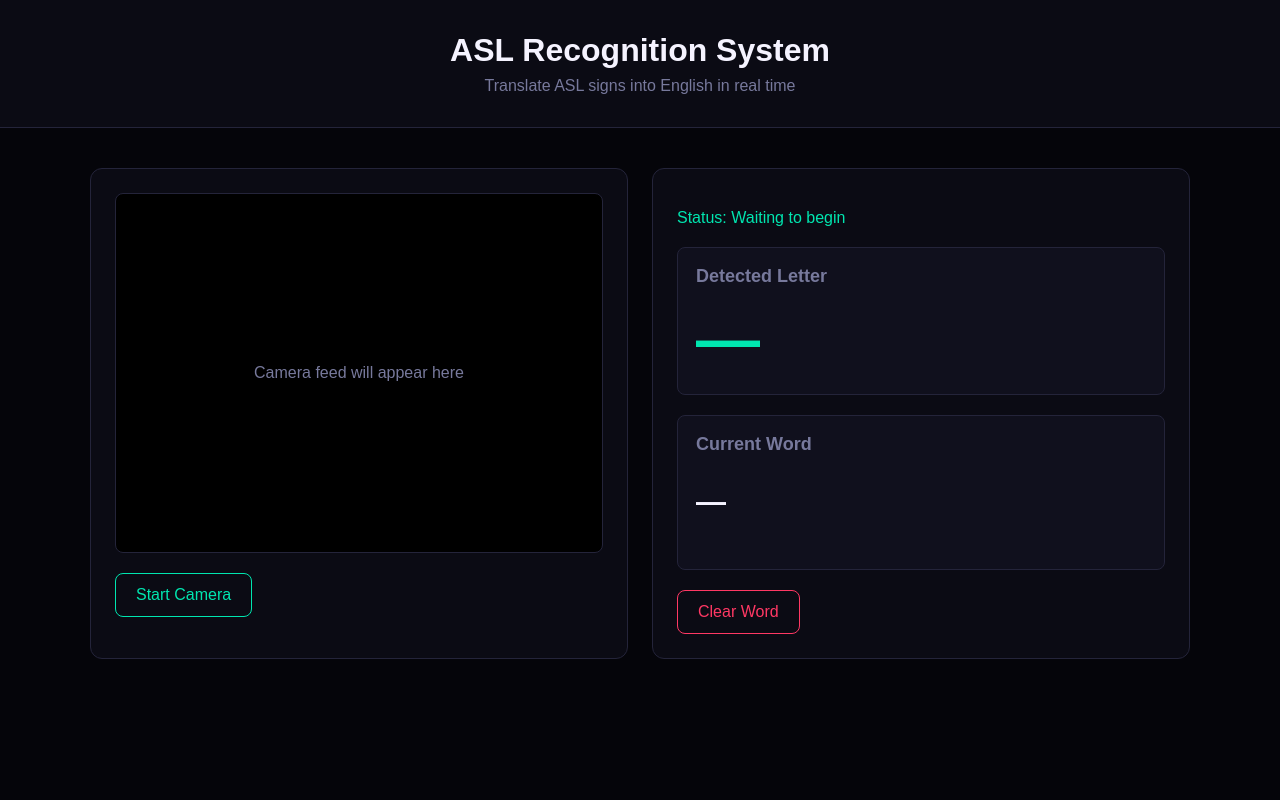
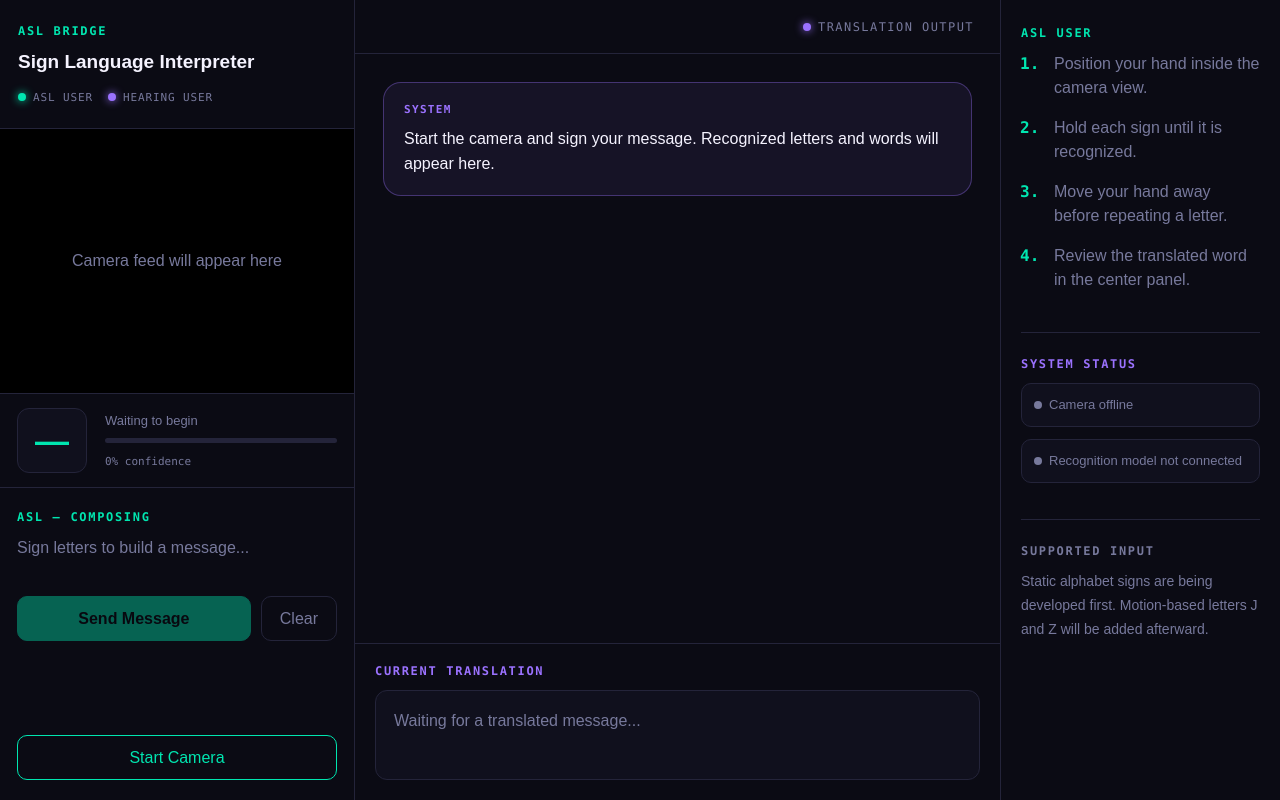
Before and after one commit to belleenoble/Real-Time-American-Sign-Language-Translator-Project---CMPE-131, a React (Create React App) app in the folder frontend/: page / in a window 1280 px wide. Built offline with nearby package versions, Linux system fonts and the light colour scheme.

Commit message:
built 3-column ASL translation interface

```diff
--- a/frontend/src/App.css
+++ b/frontend/src/App.css
@@ -16,60 +16,126 @@
   box-sizing: border-box;
 }
 
+html,
+body,
+#root {
+  min-height: 100%;
+}
+
 body {
   margin: 0;
-  background-color: var(--background);
+  background: var(--background);
   color: var(--text-primary);
   font-family: Arial, sans-serif;
 }
 
-.app {
-  min-height: 100vh;
+button {
+  font: inherit;
 }
 
-header {
-  padding: 32px 24px;
-  text-align: center;
-  background-color: var(--panel);
+.app-shell {
+  display: grid;
+  grid-template-columns: 355px minmax(420px, 1fr) 280px;
+  min-height: 100vh;
+  background: var(--background);
+}
+
+.sidebar,
+.conversation-panel {
+  min-width: 0;
+  background: var(--panel);
+}
+
+.camera-sidebar {
+  display: flex;
+  flex-direction: column;
+  border-right: 1px solid var(--border);
+}
+
+.guide-sidebar {
+  padding: 26px 20px;
+  border-left: 1px solid var(--border);
+}
+
+.brand {
+  padding: 24px 18px;
   border-bottom: 1px solid var(--border);
 }
 
-header h1 {
-  margin: 0 0 8px;
+.brand h1 {
+  margin: 0;
+  font-size: 19px;
+  line-height: 1.3;
 }
 
-header p {
-  margin: 0;
+.eyebrow {
+  margin: 0 0 12px;
   color: var(--text-secondary);
+  font-family: Consolas, monospace;
+  font-size: 12px;
+  font-weight: 700;
+  letter-spacing: 0.14em;
 }
 
-main {
-  display: flex;
-  gap: 24px;
-  width: min(1100px, calc(100% - 48px));
-  margin: 40px auto;
+.asl-text {
+  color: var(--asl-green);
 }
 
-.camera-section,
-.results-section {
-  flex: 1;
-  padding: 24px;
-  background-color: var(--panel);
-  border: 1px solid var(--border);
-  border-radius: 12px;
+.hearing-text {
+  color: var(--hearing-purple);
+}
+
+.user-key {
+  display: flex;
+  flex-wrap: wrap;
+  gap: 15px;
+  margin-top: 16px;
+  color: var(--text-secondary);
+  font-family: Consolas, monospace;
+  font-size: 11px;
+  letter-spacing: 0.08em;
+}
+
+.user-key span,
+.conversation-header,
+.status-box {
+  display: flex;
+  align-items: center;
+  gap: 7px;
+}
+
+.dot {
+  display: inline-block;
+  flex: 0 0 auto;
+  width: 8px;
+  height: 8px;
+  border-radius: 50%;
+}
+
+.asl-dot {
+  background: var(--asl-green);
+  box-shadow: 0 0 8px var(--asl-green);
+}
+
+.hearing-dot {
+  background: var(--hearing-purple);
+  box-shadow: 0 0 8px var(--hearing-purple);
+}
+
+.offline-dot {
+  background: var(--text-secondary);
 }
 
 .camera-container {
+  position: relative;
   display: flex;
   align-items: center;
   justify-content: center;
+  aspect-ratio: 4 / 3;
   width: 100%;
-  height: 360px;
-  margin-bottom: 20px;
   overflow: hidden;
-  background-color: #000000;
-  border: 1px solid var(--border);
-  border-radius: 8px;
+  background: #000000;
+  border-bottom: 1px solid var(--border);
   color: var(--text-secondary);
 }
 
@@ -80,73 +146,291 @@ main {
   transform: scaleX(-1);
 }
 
+.camera-placeholder {
+  padding: 24px;
+  text-align: center;
+}
+
+.camera-placeholder p {
+  margin: 0;
+}
+
 .hidden {
   display: none;
 }
 
-.status {
-  color: var(--asl-green);
+.camera-status {
+  display: grid;
+  grid-template-columns: 70px 1fr;
+  gap: 18px;
+  padding: 14px 17px;
+  border-bottom: 1px solid var(--border);
 }
 
-.result-card {
-  margin: 20px 0;
-  padding: 18px;
-  background-color: var(--panel-light);
+.letter-preview {
+  display: grid;
+  place-items: center;
+  min-height: 65px;
+  background: var(--panel-light);
   border: 1px solid var(--border);
-  border-radius: 8px;
+  border-radius: 12px;
+  color: var(--asl-green);
+  font-size: 34px;
+  font-weight: 700;
 }
 
-.result-card h2 {
-  margin-top: 0;
-  color: var(--text-secondary);
-  font-size: 18px;
+.confidence {
+  align-self: center;
+  min-width: 0;
 }
 
-.detected-letter {
-  margin: 0;
-  color: var(--asl-green);
-  font-size: 64px;
-  font-weight: bold;
+.confidence p {
+  margin: 0 0 10px;
+  overflow: hidden;
+  color: var(--text-secondary);
+  font-size: 13px;
+  text-overflow: ellipsis;
+  white-space: nowrap;
+}
+
+.confidence span {
+  color: var(--text-secondary);
+  font-family: Consolas, monospace;
+  font-size: 11px;
+}
+
+.confidence-track {
+  height: 5px;
+  margin-bottom: 8px;
+  overflow: hidden;
+  background: var(--border);
+  border-radius: 999px;
+}
+
+.confidence-fill {
+  width: 0%;
+  height: 100%;
+  background: var(--asl-green);
+}
+
+.composer {
+  padding: 22px 17px 18px;
 }
 
 .current-word {
-  min-height: 36px;
-  color: var(--text-primary);
-  font-size: 30px;
-  font-weight: bold;
+  min-height: 42px;
+  margin: 0 0 18px;
+  color: var(--text-secondary);
+  line-height: 1.5;
+  overflow-wrap: anywhere;
+}
+
+.button-row {
+  display: grid;
+  grid-template-columns: 1fr auto;
+  gap: 10px;
 }
 
 button {
-  padding: 12px 20px;
-  background-color: transparent;
-  border: 1px solid var(--asl-green);
-  border-radius: 8px;
-  color: var(--asl-green);
-  font-size: 16px;
+  min-height: 45px;
+  padding: 0 18px;
+  border-radius: 10px;
   cursor: pointer;
-  transition: 0.2s ease;
+  transition:
+    background-color 150ms ease,
+    color 150ms ease,
+    transform 150ms ease;
 }
 
-button:hover {
-  background-color: var(--asl-green);
+button:hover:not(:disabled) {
+  transform: translateY(-1px);
+}
+
+button:disabled {
+  cursor: not-allowed;
+  opacity: 0.35;
+}
+
+.primary-button {
+  border: 1px solid var(--asl-green);
+  background: var(--asl-green);
   color: var(--background);
+  font-weight: 700;
 }
 
 .clear-button {
-  background-color: transparent;
+  border: 1px solid var(--border);
+  background: transparent;
+  color: var(--text-secondary);
+}
+
+.clear-button:hover {
   border-color: var(--error-red);
   color: var(--error-red);
 }
 
-.clear-button:hover {
-  background-color: var(--error-red);
-  color: var(--text-primary);
+.camera-button {
+  width: calc(100% - 34px);
+  margin: auto 17px 20px;
+  border: 1px solid var(--asl-green);
+  background: transparent;
+  color: var(--asl-green);
+}
+
+.camera-button:hover {
+  background: var(--asl-green);
+  color: var(--background);
+}
+
+.conversation-panel {
+  display: flex;
+  flex-direction: column;
+  min-height: 100vh;
+}
+
+.conversation-header {
+  justify-content: flex-end;
+  min-height: 54px;
+  padding: 0 26px;
+  border-bottom: 1px solid var(--border);
+  color: var(--text-secondary);
+  font-family: Consolas, monospace;
+  font-size: 12px;
+  letter-spacing: 0.12em;
+}
+
+.conversation-area {
+  flex: 1;
+  padding: 28px;
+}
+
+.welcome-message {
+  max-width: 680px;
+  margin-left: auto;
+  padding: 18px 20px;
+  background: rgba(155, 114, 255, 0.08);
+  border: 1px solid rgba(155, 114, 255, 0.35);
+  border-radius: 18px;
+  line-height: 1.6;
+}
+
+.welcome-message p {
+  margin: 0;
+}
+
+.message-author {
+  margin-bottom: 7px !important;
+  color: var(--hearing-purple);
+  font-family: Consolas, monospace;
+  font-size: 11px;
+  font-weight: 700;
+  letter-spacing: 0.12em;
+}
+
+.output-area {
+  padding: 20px;
+  border-top: 1px solid var(--border);
+}
+
+.translation-output {
+  min-height: 90px;
+  padding: 18px;
+  background: var(--panel-light);
+  border: 1px solid var(--border);
+  border-radius: 12px;
+  color: var(--text-secondary);
+  line-height: 1.5;
+}
+
+.guide-sidebar section {
+  padding-bottom: 24px;
+}
+
+.guide-section {
+  padding-top: 24px;
+  border-top: 1px solid var(--border);
+}
+
+.instructions {
+  margin: 0;
+  padding-left: 28px;
+  color: var(--text-secondary);
+}
+
+.instructions li {
+  margin-bottom: 16px;
+  padding-left: 5px;
+  line-height: 1.5;
+}
+
+.instructions li::marker {
+  color: var(--asl-green);
+  font-family: Consolas, monospace;
+  font-weight: 700;
+}
+
+.status-box {
+  margin-bottom: 12px;
+  padding: 12px;
+  background: var(--panel-light);
+  border: 1px solid var(--border);
+  border-radius: 10px;
+  color: var(--text-secondary);
+  font-size: 13px;
+  line-height: 1.4;
+}
+
+.guide-copy {
+  margin: 0;
+  color: var(--text-secondary);
+  font-size: 14px;
+  line-height: 1.7;
+}
+
+@media (max-width: 1100px) {
+  .app-shell {
+    grid-template-columns: 330px minmax(0, 1fr);
+  }
+
+  .guide-sidebar {
+    grid-column: 1 / -1;
+    border-top: 1px solid var(--border);
+    border-left: 0;
+  }
 }
 
 @media (max-width: 750px) {
-  main {
-    flex-direction: column;
-    width: min(100% - 24px, 1100px);
-    margin: 20px auto;
+  .app-shell {
+    display: block;
+  }
+
+  .camera-sidebar,
+  .guide-sidebar {
+    border-right: 0;
+    border-left: 0;
+  }
+
+  .conversation-panel {
+    min-height: 600px;
+    border-top: 1px solid var(--border);
+  }
+
+  .conversation-area {
+    padding: 18px;
+  }
+
+  .welcome-message {
+    margin: 0;
   }
 }
+
+.primary-button:disabled {
+  opacity: 0.4;
+  cursor: not-allowed;
+}
+
+.welcome-message,
+.output-area {
+  width: min(100%, 850px);
+  margin-inline: auto;
+}
--- a/frontend/src/App.js
+++ b/frontend/src/App.js
@@ -7,6 +7,9 @@ function App() {
 
   const [cameraOn, setCameraOn] = useState(false);
   const [status, setStatus] = useState("Waiting to begin");
+
+  const [detectedLetter, setDetectedLetter] = useState("");
+  const [currentWord, setCurrentWord] = useState("");
 
   async function startCamera() {
     console.log("Start Camera was pressed");
@@ -26,7 +29,7 @@ function App() {
       setStatus("Camera active");
     } catch (error) {
       console.error("Camera error:", error);
-      setStatus('Camera error: ${error.name}');
+      setStatus(`Camera error: ${error.name}`);
     }
   }
 
@@ -65,15 +68,24 @@ function App() {
     };
   }, []);
 
+  function clearWord() {
+    setDetectedLetter("");
+    setCurrentWord("");
+  }
+
   return (
-    <div className="app">
-      <header>
-        <h1>ASL Recognition System</h1>
-        <p>Translate ASL signs into English in real time</p>
-      </header>
+    <div className="app-shell">
+      <aside className="sidebar camera-sidebar">
+        <div className="brand">
+          <p className="eyebrow asl-text">ASL BRIDGE</p>
+          <h1>Sign Language Interpreter</h1>
 
-      <main>
-        <section className="camera-section">
+          <div className="user-key">
+            <span><i className="dot asl-dot" /> ASL USER</span>
+            <span><i className="dot hearing-dot" /> HEARING USER</span>
+          </div>
+        </div>
+
         <div className="camera-container">
           <video
             ref={videoRef}
@@ -83,30 +95,107 @@ function App() {
             muted
           />
 
-            {!cameraOn && <p>Camera feed will appear here</p>}
+          {!cameraOn && (
+            <div className="camera-placeholder">
+              <p>Camera feed will appear here</p>
+            </div>
+          )}
         </div>
 
-          <button onClick={toggleCamera}>
+        <div className="camera-status">
+          <div className="letter-preview">
+            {detectedLetter || "—"}
+          </div>
+
+          <div className="confidence">
+            <p>{status}</p>
+            <div className="confidence-track">
+              <div className="confidence-fill" />
+            </div>
+            <span>0% confidence</span>
+          </div>
+        </div>
+
+        <div className="composer">
+          <p className="eyebrow asl-text">ASL — COMPOSING</p>
+          <p className="current-word">
+            {currentWord || "Sign letters to build a message..."}
+          </p>
+
+          <div className="button-row">
+            <button className="primary-button" disabled>
+              Send Message
+            </button>
+
+            <button className="clear-button" onClick={clearWord}>
+              Clear
+            </button>
+          </div>
+        </div>
+
+        <button className="camera-button" onClick={toggleCamera}>
           {cameraOn ? "Stop Camera" : "Start Camera"}
         </button>
+      </aside>
+
+      <main className="conversation-panel">
+        <div className="conversation-header">
+          <span className="dot hearing-dot" />
+          <span>TRANSLATION OUTPUT</span>
+        </div>
+
+        <div className="conversation-area">
+          <div className="welcome-message">
+            <p className="message-author">SYSTEM</p>
+            <p>
+              Start the camera and sign your message. Recognized letters and
+              words will appear here.
+            </p>
+          </div>
+        </div>
+
+        <div className="output-area">
+          <p className="eyebrow hearing-text">CURRENT TRANSLATION</p>
+          <div className="translation-output">
+            {currentWord || "Waiting for a translated message..."}
+          </div>
+        </div>
+      </main>
+
+      <aside className="sidebar guide-sidebar">
+        <section>
+          <p className="eyebrow asl-text">ASL USER</p>
+
+          <ol className="instructions">
+            <li>Position your hand inside the camera view.</li>
+            <li>Hold each sign until it is recognized.</li>
+            <li>Move your hand away before repeating a letter.</li>
+            <li>Review the translated word in the center panel.</li>
+          </ol>
         </section>
 
-        <section className="results-section">
-          <p className="status">Status: {status}</p>
+        <section className="guide-section">
+          <p className="eyebrow hearing-text">SYSTEM STATUS</p>
 
-          <div className="result-card">
-            <h2>Detected Letter</h2>
-            <p className="detected-letter">—</p>
+          <div className="status-box">
+            <span className={cameraOn ? "dot asl-dot" : "dot offline-dot"} />
+            {cameraOn ? "Camera active" : "Camera offline"}
           </div>
 
-          <div className="result-card">
-            <h2>Current Word</h2>
-            <p className="current-word">—</p>
+          <div className="status-box">
+            <span className="dot offline-dot" />
+            Recognition model not connected
           </div>
+        </section>
 
-          <button className="clear-button">Clear Word</button>
+        <section className="guide-section">
+          <p className="eyebrow">SUPPORTED INPUT</p>
+          <p className="guide-copy">
+            Static alphabet signs are being developed first. Motion-based
+            letters J and Z will be added afterward.
+          </p>
         </section>
-      </main>
+      </aside>
     </div>
   );
 }
```
Lines whose indentation alone changed are shown as unchanged.
